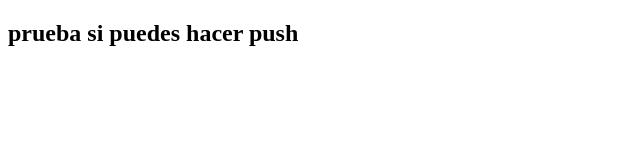
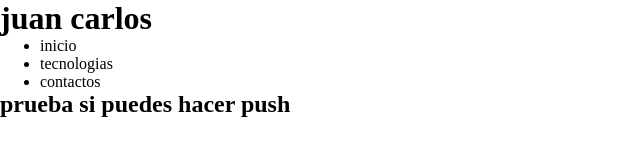
Before and after one commit to jguayanc93/jguayanc93.github.io, a plain HTML site: page index.html in a window 1280 px wide. Shown: the whole page, without its empty margins (0-640 px from the left). Drawn offline with Linux system fonts and the light colour scheme.

Commit message:
particion de cuerpo

```diff
--- /dev/null
+++ b/estilo.css
@@ -0,0 +1,3 @@
+*{
+    margin: 0;
+}
--- a/index.html
+++ b/index.html
@@ -1,9 +1,23 @@
 <!DOCTYPE html>
 <html>
     <head>
+        <link rel="stylesheet" href="estilo.css">
         <title>juan_carlos</title>
     </head>
     <body>
+        <div class="parte-top">
+            <h1>juan carlos</h1>
+            <div class="top-izquierda"></div>
+            <div class="top-derecha">
+                <ul>
+                    <li>inicio</li>
+                    <li>tecnologias</li>
+                    <li>contactos</li>
+                </ul>
+            </div>
+        </div>
+        <div class="parte-medio"></div>
+        <div class="parte-bot"></div>
         <h2>prueba si puedes hacer push</h2>
     </body>
 </html>
```
